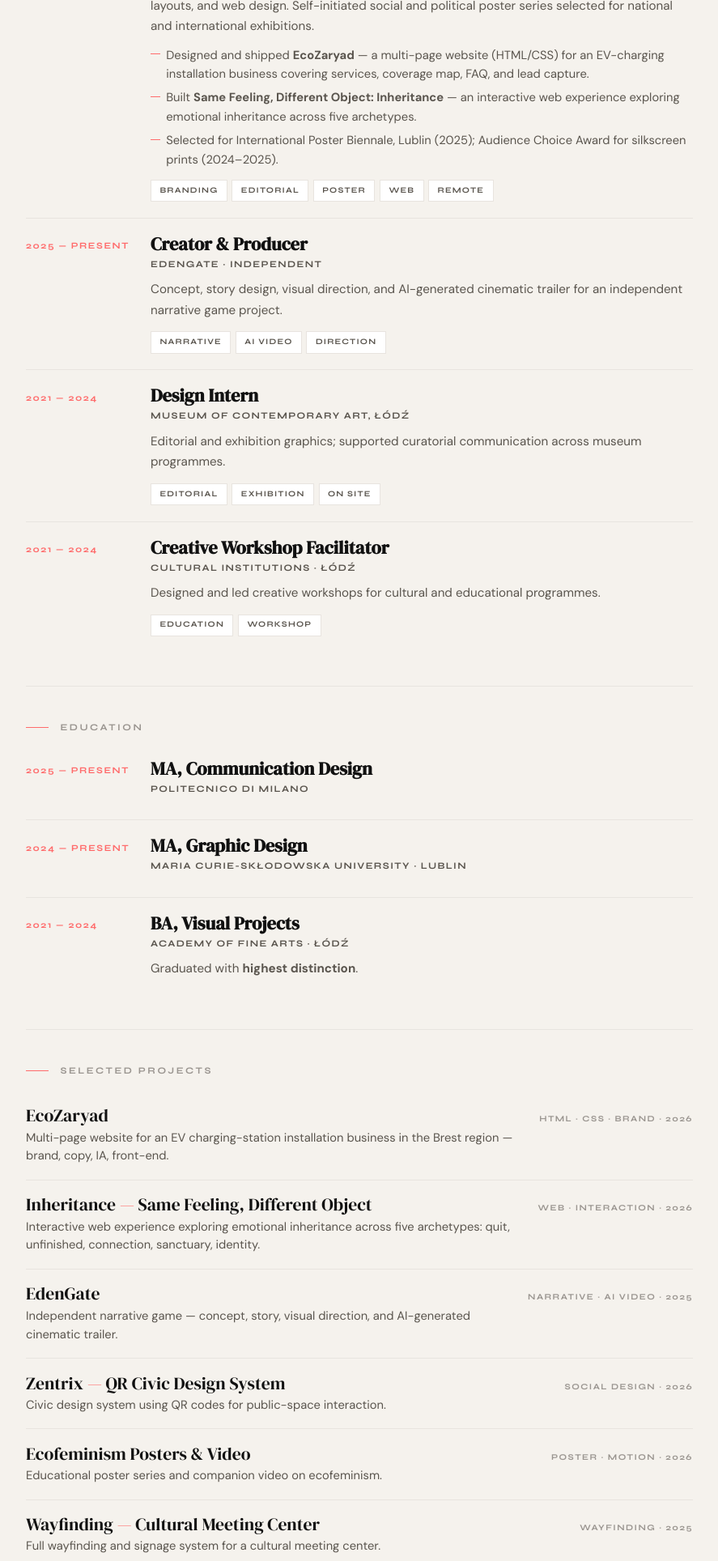
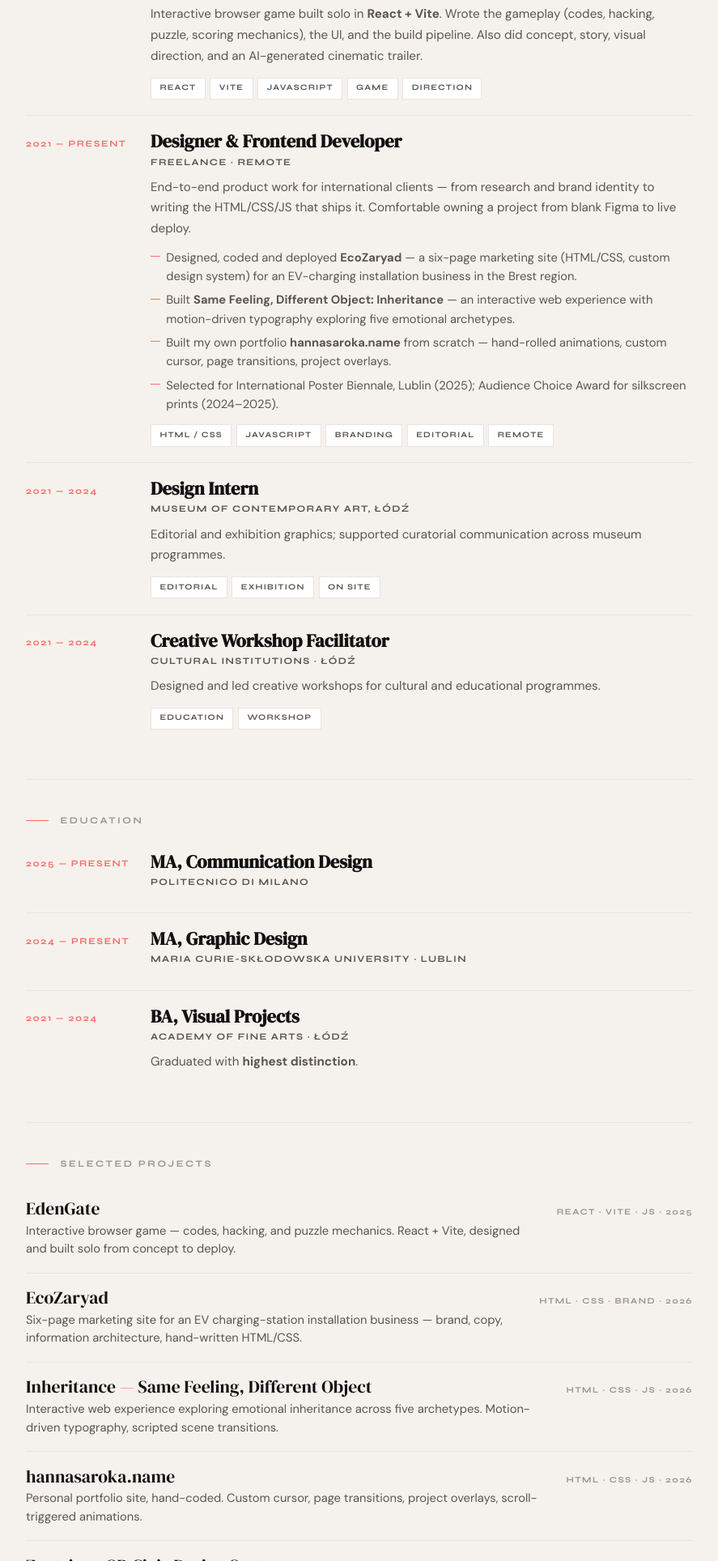
Before and after one commit to hannasaroka204-lang/cv, a plain HTML site: page index.html in a window 1280 px wide. Shown: the part 872-2800 px from the top of the page at 81% size, without its empty margins (196-1083 px from the left). Drawn offline with Linux system fonts and the light colour scheme.

Commit message:
Reframe CV around code: lead with EdenGate (React+Vite), highlight web projects, demote poster work
- Role: 'Designer & Frontend Developer' (was 'Communication & Graphic Designer')
- About now leads with shipping interactive web experiences (React games, sites, portfolios)
- Experience: EdenGate moves to top with React/Vite stack details; freelance entry rewritten as 'Designer & Frontend Developer' with code-first highlights
- Add hannasaroka.name as own portfolio project; remove ecofeminism+wayfinding from project list to make room
- Skills: lead with tech stack (HTML/CSS/JS/React/Vite/Git/Python) as solid pills; design tools and disciplines demoted to secondary rows

```diff
--- a/index.html
+++ b/index.html
@@ -4,9 +4,9 @@
 <meta charset="UTF-8">
 <meta name="viewport" content="width=device-width, initial-scale=1.0">
 <title>Hanna Saroka — CV</title>
-<meta name="description" content="Communication & Graphic Designer based in Milan / Lublin. Brand systems, posters, editorial, and digital experiences with a social and political edge.">
+<meta name="description" content="Designer & Frontend Developer based in Milan / Lublin. Building interactive web experiences with React, Vite, HTML, CSS, and JavaScript — and bringing the same eye to brand systems.">
 <meta property="og:title" content="Hanna Saroka — CV">
-<meta property="og:description" content="Communication & Graphic Designer. Milan / Lublin.">
+<meta property="og:description" content="Designer & Frontend Developer. Milan / Lublin.">
 <meta property="og:type" content="profile">
 <meta property="og:image" content="avatar.jpg">
 <link rel="icon" type="image/svg+xml" href="favicon.svg">
@@ -353,7 +353,7 @@
     <div>
       <div class="eyebrow">Curriculum Vitae · 2026</div>
       <h1 class="name">Hanna <em>Saroka</em></h1>
-      <p class="role">Communication &amp; Graphic Designer working at the intersection of social themes and visual craft.</p>
+      <p class="role">Designer &amp; Frontend Developer building interactive web experiences and visual systems.</p>
       <div class="meta">
         <span>Milan, Italy <span class="dot">·</span> Lublin, Poland</span>
         <a href="mailto:hannasaroka204@gmail.com">hannasaroka204@gmail.com</a>
@@ -369,7 +369,7 @@
   <section class="summary">
     <h2 class="section-title">About</h2>
     <p>
-      Belarusian-born designer based between Milan and Lublin. I build visual systems, brand identities, posters, and digital experiences — most often engaging with <em>social and political themes</em>. Selected for the International Poster Biennale, Lublin (2025); BA from the Academy of Fine Arts in Łódź, graduated with highest distinction.
+      Belarusian-born designer and self-taught front-end developer based between Milan and Lublin. I write and ship interactive web experiences — <em>React games, multi-page sites, motion-driven portfolios</em> — and bring the same craft to brand systems and visual identity. BA from the Academy of Fine Arts in Łódź, graduated with highest distinction.
     </p>
   </section>
 
@@ -378,40 +378,43 @@
     <h2 class="section-title">Experience</h2>
 
     <article class="entry">
-      <div class="entry-period">2021 — Present</div>
+      <div class="entry-period">2025 — Present</div>
       <div>
-        <h3 class="entry-title">Graphic &amp; Communication Designer</h3>
-        <div class="entry-org">Freelance · Remote</div>
+        <h3 class="entry-title">Creator &amp; Developer</h3>
+        <div class="entry-org">EdenGate · Independent</div>
         <p class="entry-body">
-          End-to-end design for international clients — brand identities, poster campaigns, editorial layouts, and web design. Self-initiated social and political poster series selected for national and international exhibitions.
+          Interactive browser game built solo in <strong>React + Vite</strong>. Wrote the gameplay (codes, hacking, puzzle, scoring mechanics), the UI, and the build pipeline. Also did concept, story, visual direction, and an AI-generated cinematic trailer.
         </p>
-        <ul class="entry-bullets">
-          <li>Designed and shipped <strong>EcoZaryad</strong> — a multi-page website (HTML/CSS) for an EV-charging installation business covering services, coverage map, FAQ, and lead capture.</li>
-          <li>Built <strong>Same Feeling, Different Object: Inheritance</strong> — an interactive web experience exploring emotional inheritance across five archetypes.</li>
-          <li>Selected for International Poster Biennale, Lublin (2025); Audience Choice Award for silkscreen prints (2024–2025).</li>
-        </ul>
         <div class="entry-badges">
-          <span class="badge">Branding</span>
-          <span class="badge">Editorial</span>
-          <span class="badge">Poster</span>
-          <span class="badge">Web</span>
-          <span class="badge">Remote</span>
+          <span class="badge">React</span>
+          <span class="badge">Vite</span>
+          <span class="badge">JavaScript</span>
+          <span class="badge">Game</span>
+          <span class="badge">Direction</span>
         </div>
       </div>
     </article>
 
     <article class="entry">
-      <div class="entry-period">2025 — Present</div>
+      <div class="entry-period">2021 — Present</div>
       <div>
-        <h3 class="entry-title">Creator &amp; Producer</h3>
-        <div class="entry-org">EdenGate · Independent</div>
+        <h3 class="entry-title">Designer &amp; Frontend Developer</h3>
+        <div class="entry-org">Freelance · Remote</div>
         <p class="entry-body">
-          Concept, story design, visual direction, and AI-generated cinematic trailer for an independent narrative game project.
+          End-to-end product work for international clients — from research and brand identity to writing the HTML/CSS/JS that ships it. Comfortable owning a project from blank Figma to live deploy.
         </p>
+        <ul class="entry-bullets">
+          <li>Designed, coded and deployed <strong>EcoZaryad</strong> — a six-page marketing site (HTML/CSS, custom design system) for an EV-charging installation business in the Brest region.</li>
+          <li>Built <strong>Same Feeling, Different Object: Inheritance</strong> — an interactive web experience with motion-driven typography exploring five emotional archetypes.</li>
+          <li>Built my own portfolio <strong>hannasaroka.name</strong> from scratch — hand-rolled animations, custom cursor, page transitions, project overlays.</li>
+          <li>Selected for International Poster Biennale, Lublin (2025); Audience Choice Award for silkscreen prints (2024–2025).</li>
+        </ul>
         <div class="entry-badges">
-          <span class="badge">Narrative</span>
-          <span class="badge">AI Video</span>
-          <span class="badge">Direction</span>
+          <span class="badge">HTML / CSS</span>
+          <span class="badge">JavaScript</span>
+          <span class="badge">Branding</span>
+          <span class="badge">Editorial</span>
+          <span class="badge">Remote</span>
         </div>
       </div>
     </article>
@@ -485,8 +488,16 @@
 
       <a class="project" href="https://hannasaroka.name" target="_blank" rel="noopener">
         <div>
+          <div class="project-title">EdenGate</div>
+          <div class="project-desc">Interactive browser game — codes, hacking, and puzzle mechanics. React + Vite, designed and built solo from concept to deploy.</div>
+        </div>
+        <div class="project-tech">React · Vite · JS · 2025</div>
+      </a>
+
+      <a class="project" href="https://hannasaroka.name" target="_blank" rel="noopener">
+        <div>
           <div class="project-title">EcoZaryad</div>
-          <div class="project-desc">Multi-page website for an EV charging-station installation business in the Brest region — brand, copy, IA, front-end.</div>
+          <div class="project-desc">Six-page marketing site for an EV charging-station installation business — brand, copy, information architecture, hand-written HTML/CSS.</div>
         </div>
         <div class="project-tech">HTML · CSS · Brand · 2026</div>
       </a>
@@ -494,17 +505,17 @@
       <a class="project" href="https://hannasaroka.name" target="_blank" rel="noopener">
         <div>
           <div class="project-title">Inheritance <em>—</em> Same Feeling, Different Object</div>
-          <div class="project-desc">Interactive web experience exploring emotional inheritance across five archetypes: quit, unfinished, connection, sanctuary, identity.</div>
+          <div class="project-desc">Interactive web experience exploring emotional inheritance across five archetypes. Motion-driven typography, scripted scene transitions.</div>
         </div>
-        <div class="project-tech">Web · Interaction · 2026</div>
+        <div class="project-tech">HTML · CSS · JS · 2026</div>
       </a>
 
       <a class="project" href="https://hannasaroka.name" target="_blank" rel="noopener">
         <div>
-          <div class="project-title">EdenGate</div>
-          <div class="project-desc">Independent narrative game — concept, story, visual direction, and AI-generated cinematic trailer.</div>
+          <div class="project-title">hannasaroka.name</div>
+          <div class="project-desc">Personal portfolio site, hand-coded. Custom cursor, page transitions, project overlays, scroll-triggered animations.</div>
         </div>
-        <div class="project-tech">Narrative · AI Video · 2025</div>
+        <div class="project-tech">HTML · CSS · JS · 2026</div>
       </a>
 
       <a class="project" href="https://hannasaroka.name" target="_blank" rel="noopener">
@@ -513,14 +524,6 @@
           <div class="project-desc">Civic design system using QR codes for public-space interaction.</div>
         </div>
         <div class="project-tech">Social Design · 2026</div>
-      </a>
-
-      <a class="project" href="https://hannasaroka.name" target="_blank" rel="noopener">
-        <div>
-          <div class="project-title">Ecofeminism Posters &amp; Video</div>
-          <div class="project-desc">Educational poster series and companion video on ecofeminism.</div>
-        </div>
-        <div class="project-tech">Poster · Motion · 2026</div>
       </a>
 
       <a class="project" href="https://hannasaroka.name" target="_blank" rel="noopener">
@@ -536,8 +539,17 @@
 
   <!-- ─── SKILLS ─── -->
   <section>
-    <h2 class="section-title">Tools &amp; Skills</h2>
+    <h2 class="section-title">Code &amp; Tools</h2>
     <div class="pills">
+      <span class="pill solid">HTML</span>
+      <span class="pill solid">CSS</span>
+      <span class="pill solid">JavaScript</span>
+      <span class="pill solid">React</span>
+      <span class="pill solid">Vite</span>
+      <span class="pill solid">Git / GitHub</span>
+      <span class="pill solid">Python</span>
+    </div>
+    <div class="pills" style="margin-top:.6rem">
       <span class="pill">Figma</span>
       <span class="pill">Photoshop</span>
       <span class="pill">Illustrator</span>
@@ -545,20 +557,18 @@
       <span class="pill">After Effects</span>
       <span class="pill">Affinity Suite</span>
       <span class="pill">Procreate</span>
-      <span class="pill">Canva</span>
       <span class="pill">ComfyUI</span>
       <span class="pill">Runway</span>
-      <span class="pill">HTML / CSS</span>
     </div>
     <div class="pills" style="margin-top:.6rem">
-      <span class="pill solid">Branding</span>
-      <span class="pill solid">Editorial</span>
-      <span class="pill solid">Poster Design</span>
-      <span class="pill solid">Wayfinding</span>
-      <span class="pill solid">UX / UI</span>
-      <span class="pill solid">Screen Printing</span>
-      <span class="pill solid">Exhibition Design</span>
-      <span class="pill solid">Book Illustration</span>
+      <span class="pill">Web Design</span>
+      <span class="pill">Interaction Design</span>
+      <span class="pill">UX / UI</span>
+      <span class="pill">Branding</span>
+      <span class="pill">Editorial</span>
+      <span class="pill">Wayfinding</span>
+      <span class="pill">Poster Design</span>
+      <span class="pill">Screen Printing</span>
     </div>
   </section>
 
```
